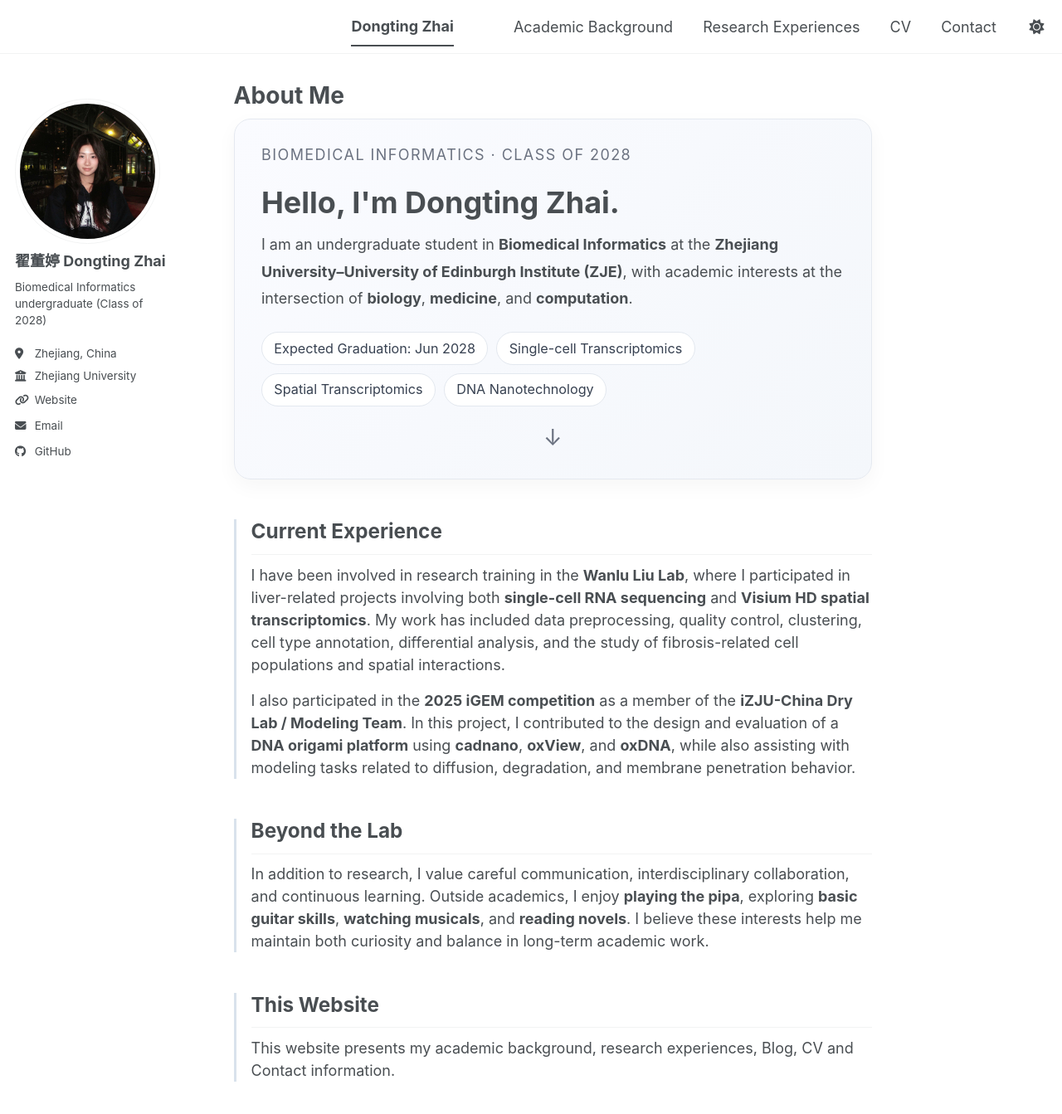
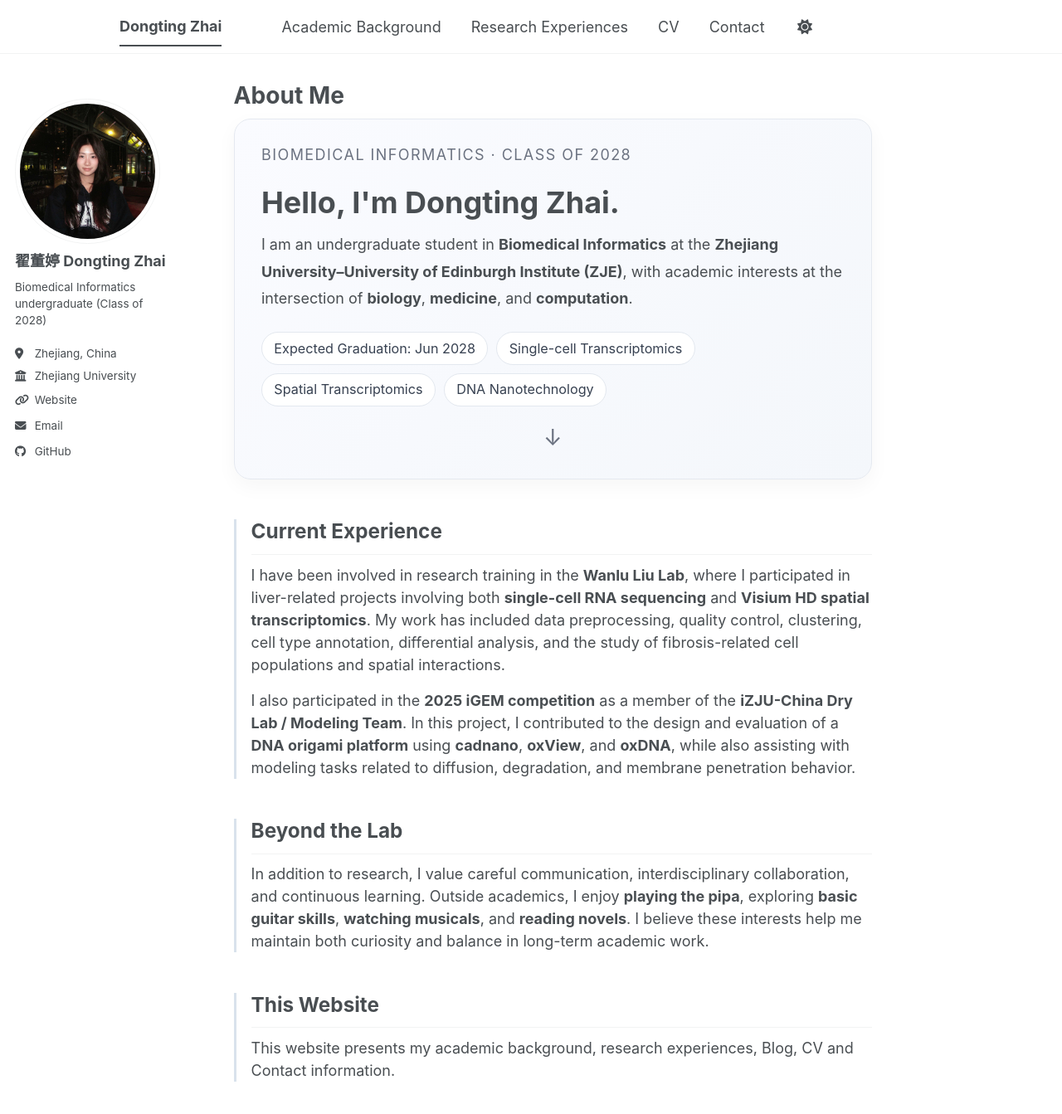
Before and after one commit to Iris1618/Iris1618.github.io, a Jekyll site: the page built from _pages/about.md, in a window 1280 px wide and 1400 px high. Shown: the top 1343 px of the window at 83% size. Built offline with Jekyll 4.4.1, drawn with Linux system fonts in a browser that asks for light colours; a script bundle is joined from its source files by our own code; library files that are not in the unit come from our copies.

Commit message:
Adjust margin and padding for visible links

```diff
--- a/assets/css/main.scss
+++ b/assets/css/main.scss
@@ -42,5 +42,6 @@
     "vendor/font-awesome/brands"
 ;
 .greedy-nav .visible-links {
-  margin-left: auto;
+  margin-left: 5rem !important;
+  padding-left: 2rem;
 }
```
